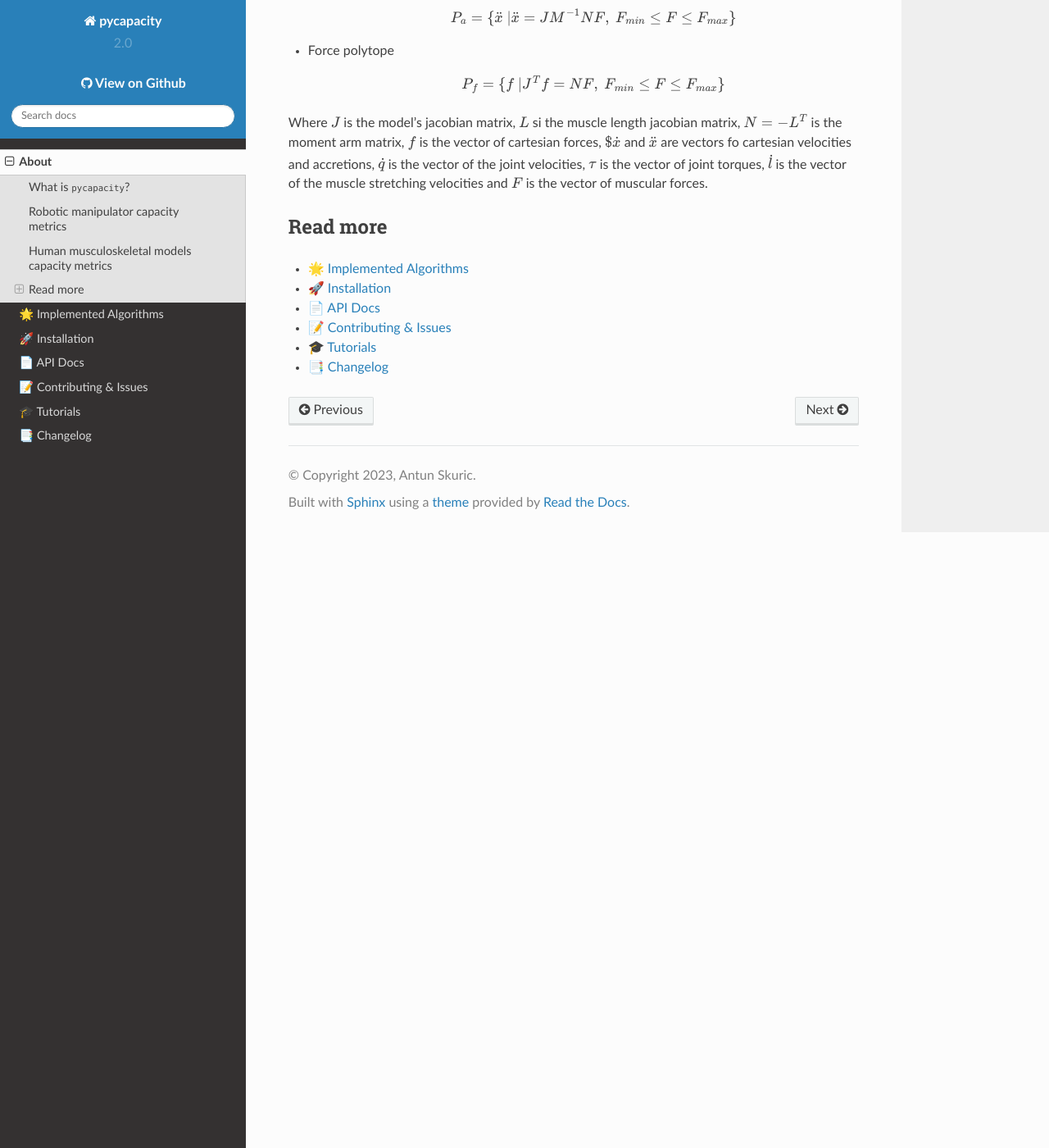
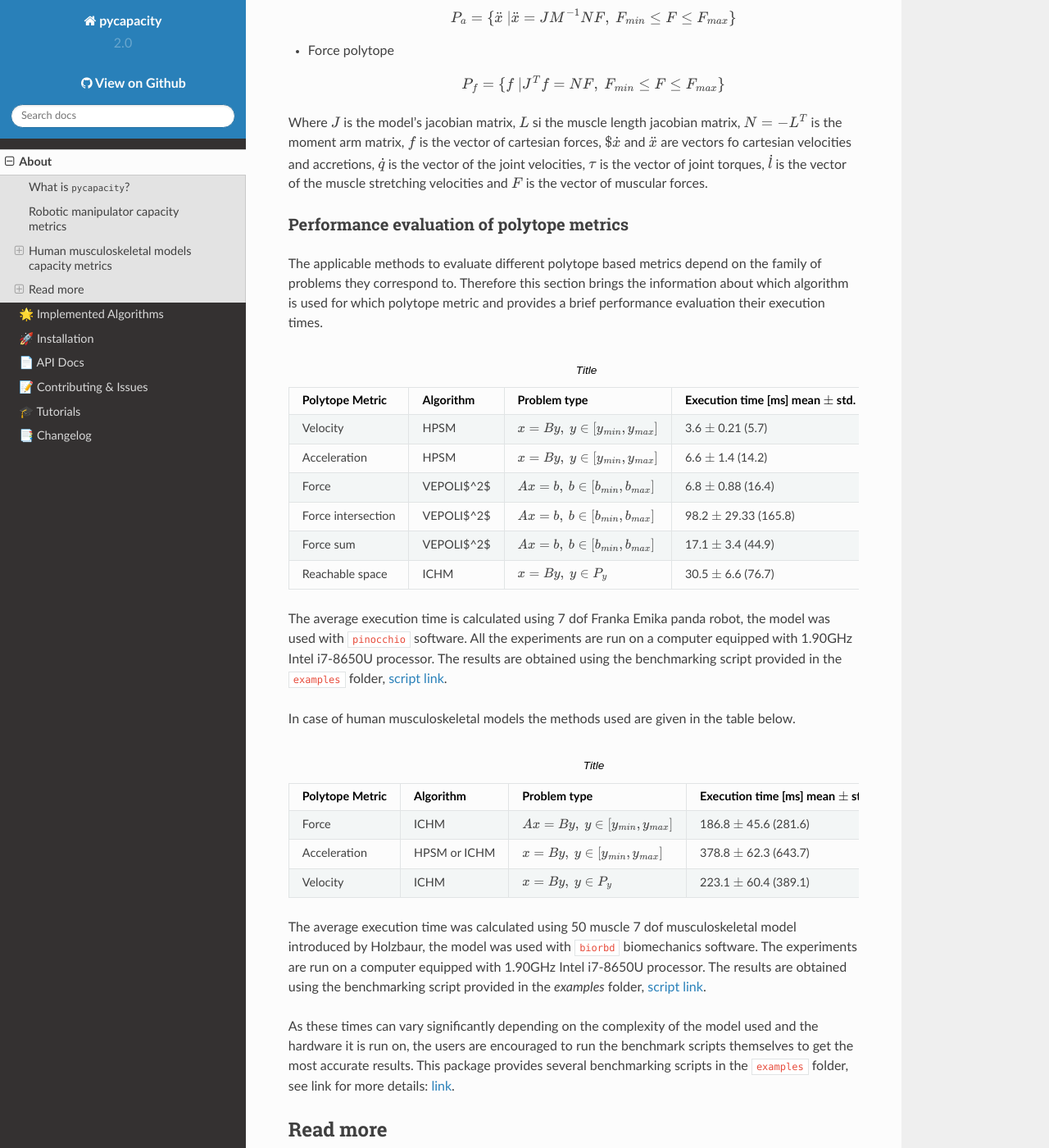
Before and after one commit to auctus-team/pycapacity, a Sphinx documentation site: the page built from docs/source/README.rst, in a window 1280 px wide and 1400 px high, scrolled down 3106 px. Shown: the whole window at 82% size. Built offline with Sphinx 7.4.7 and the Read the Docs theme 2.0.0, drawn with Linux system fonts in a browser that asks for light colours; pages that are not in the unit, such as notebooks, are missing from menus; some of the changed text lies outside the part shown.

Commit message:
added perfs to the docs and readme refactor

```diff
--- a/docs/source/README.rst
+++ b/docs/source/README.rst
@@ -1,7 +1,7 @@
 About pycapacity
 ################
 
-Real-time capable task-space capacity calculation python pip package
+An efficient task-space capacity calculation package for robotics and biomechanics
 
 
 .. Note::
@@ -122,6 +122,89 @@
 
 Where :math:`J` is the model's jacobian matrix, :math:`L` si the muscle length jacobian matrix, :math:`N= -L^T` is the moment arm matrix, :math:`f` is the vector of cartesian forces, :math:`$\dot{x}` and :math:`\ddot{x}` are vectors fo cartesian velocities and accretions, :math:`\dot{q}` is the vector of the joint velocities, :math:`\tau` is the vector of joint torques, :math:`\dot{l}` is the vector of the muscle stretching velocities and :math:`F` is the vector of muscular forces.
 
+
+
+
+Performance evaluation of polytope metrics
+^^^^^^^^^^^^^^^^^^^^^^^^^^^^^^^^^^^^^^^^^^^^^^^^^^^^^^^^^^^^^
+
+The applicable methods to evaluate different polytope based metrics depend on the family of problems they correspond to.
+Therefore this section brings the information about which algorithm is used for which polytope
+metric and provides a brief performance evaluation their execution times.
+
+.. list-table:: Title
+    :widths: 25 25 50 50
+    :header-rows: 1
+
+    * - Polytope Metric
+      - Algorithm
+      - Problem type
+      - Execution time [ms]  mean  :math:`\pm` std. (max)
+    * - Velocity
+      - HPSM
+      - :math:`x=By,~ y \in [y_{min}, y_{max}]`
+      - 3.6 :math:`\pm` 0.21 (5.7)
+    * - Acceleration
+      -  HPSM
+      - :math:`x=By,~ y \in [y_{min}, y_{max}]`
+      - 6.6 :math:`\pm` 1.4 (14.2)
+    * - Force
+      - VEPOLI$^2$
+      - :math:`Ax=b, ~ b \in [b_{min}, b_{max}]`
+      - 6.8 :math:`\pm` 0.88 (16.4)
+    * - Force intersection
+      -  VEPOLI$^2$
+      - :math:`Ax=b,~ b \in [b_{min}, b_{max}]`
+      - 98.2 :math:`\pm` 29.33 (165.8)
+    * - Force sum
+      -  VEPOLI$^2$
+      - :math:`Ax=b,~ b \in [b_{min}, b_{max}]`
+      - 17.1 :math:`\pm` 3.4 (44.9)
+    * - Reachable space
+      -  ICHM
+      - :math:`x=By,~  y \in P_{y}`
+      - 30.5 :math:`\pm` 6.6 (76.7)
+
+The average execution time is calculated using 7 dof Franka Emika panda robot, the model was used with ``pinocchio`` software.
+All the experiments are run on a computer equipped with 1.90GHz Intel i7-8650U processor. The results are obtained using
+the benchmarking script provided in the ``examples`` folder, `script link <https://github.com/auctus-team/pycapacity/blob/master/examples/scripts/benchmarking/polytope_robot_performance_analysis_pinocchio.py>`_.
+
+
+In case of human musculoskeletal models the methods used are given in the table below.
+
+
+.. list-table:: Title
+    :widths: 25 25 50 50
+    :header-rows: 1
+
+    * - Polytope Metric
+      - Algorithm
+      - Problem type
+      - Execution time [ms]  mean :math:`\pm` std. (max)
+    * - Force
+      - ICHM
+      - :math:`Ax=By,~ y \in [y_{min}, y_{max}]`
+      - 186.8 :math:`\pm` 45.6 (281.6)
+    * - Acceleration
+      -  HPSM or ICHM
+      - :math:`x=By,~ y \in [y_{min}, y_{max}]`
+      -  378.8 :math:`\pm` 62.3 (643.7)
+    * - Velocity
+      - ICHM
+      - :math:`x=By,~ y \in P_{y}`
+      - 223.1 :math:`\pm` 60.4 (389.1)
+
+The average execution time was calculated using 50 muscle 7 dof musculoskeletal model introduced by Holzbaur, the model was used with ``biorbd`` biomechanics software.
+The experiments are run on a computer equipped with 1.90GHz Intel i7-8650U processor. The results are obtained using the benchmarking script
+provided in the `examples` folder, `script link <https://github.com/auctus-team/pycapacity/blob/master/examples/scripts/benchmarking/polytope_human_performance_analysis_biorbd.py>`_.
+
+As these times can vary significantly depending on the complexity of the model used and the hardware it is run on,
+the users are encouraged to run the benchmark scripts themselves to get the most accurate results.
+This package provides several benchmarking scripts in the ``examples`` folder, see link for more
+details: `link <https://github.com/auctus-team/pycapacity/tree/master/examples/scripts/benchmarking>`_.
+
+
+
 Read more
 ---------
 
--- a/docs/source/algorithms.rst
+++ b/docs/source/algorithms.rst
@@ -63,10 +63,12 @@
 The method is a part of the ``pycapacity.algorithms`` module ``vertex_enumeration_vepoli2``. See the `docs for more info <pycapacity.algorithms.html#pycapacity.algorithms.vertex_enumeration_vepoli2>`_
 
 
-Polytope evaluation algorithms used for different polytopes
+Performance evaluation of polytope metrics
 ^^^^^^^^^^^^^^^^^^^^^^^^^^^^^^^^^^^^^^^^^^^^^^^^^^^^^^^^^^^^^
 
-The methods for resolution of the polytope based metrics depend on the family of problems they correspond to. In case of robotic manipulators the methods used are given in the following table.
+The applicable methods to evaluate different polytope based metrics depend on the family of problems they correspond to.
+Therefore this section brings the information about which algorithm is used for which polytope
+metric and provides a brief performance evaluation their execution times.
 
 .. list-table:: Title
     :widths: 25 25 50 50
```
Also changed, not shown: README.md (+1 -1 lines).
